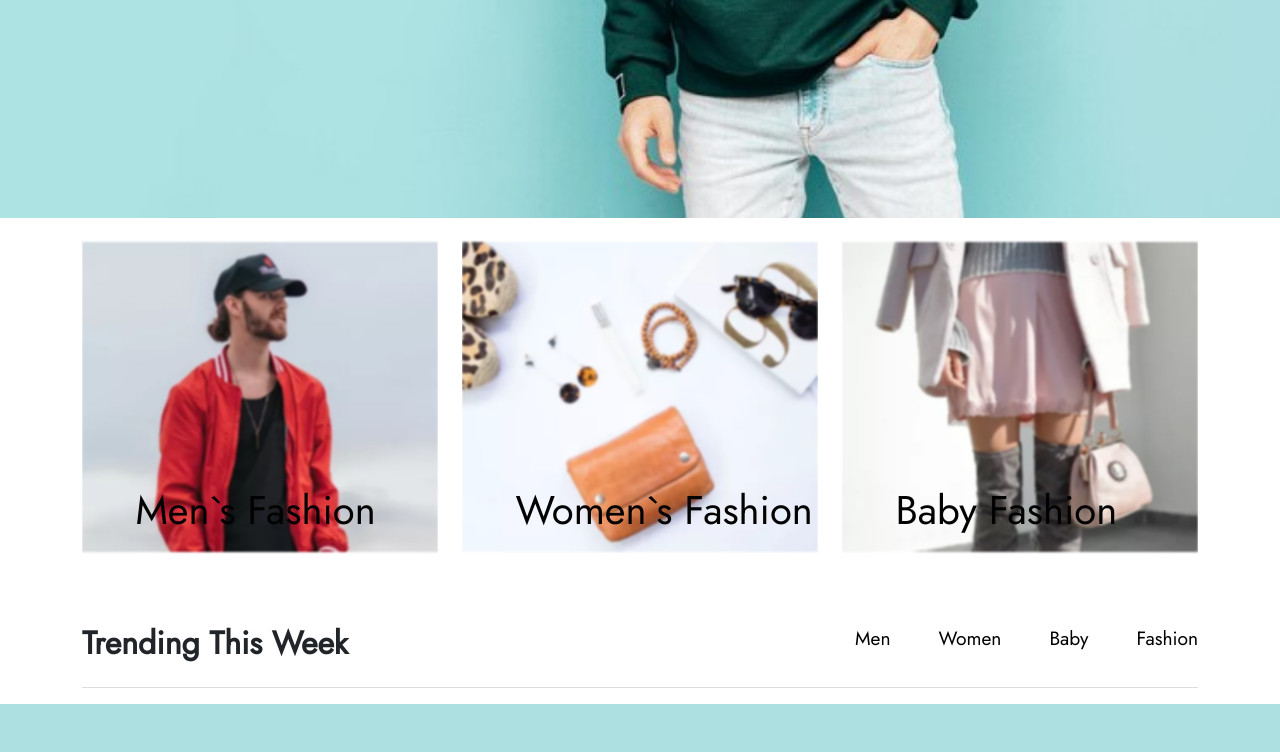
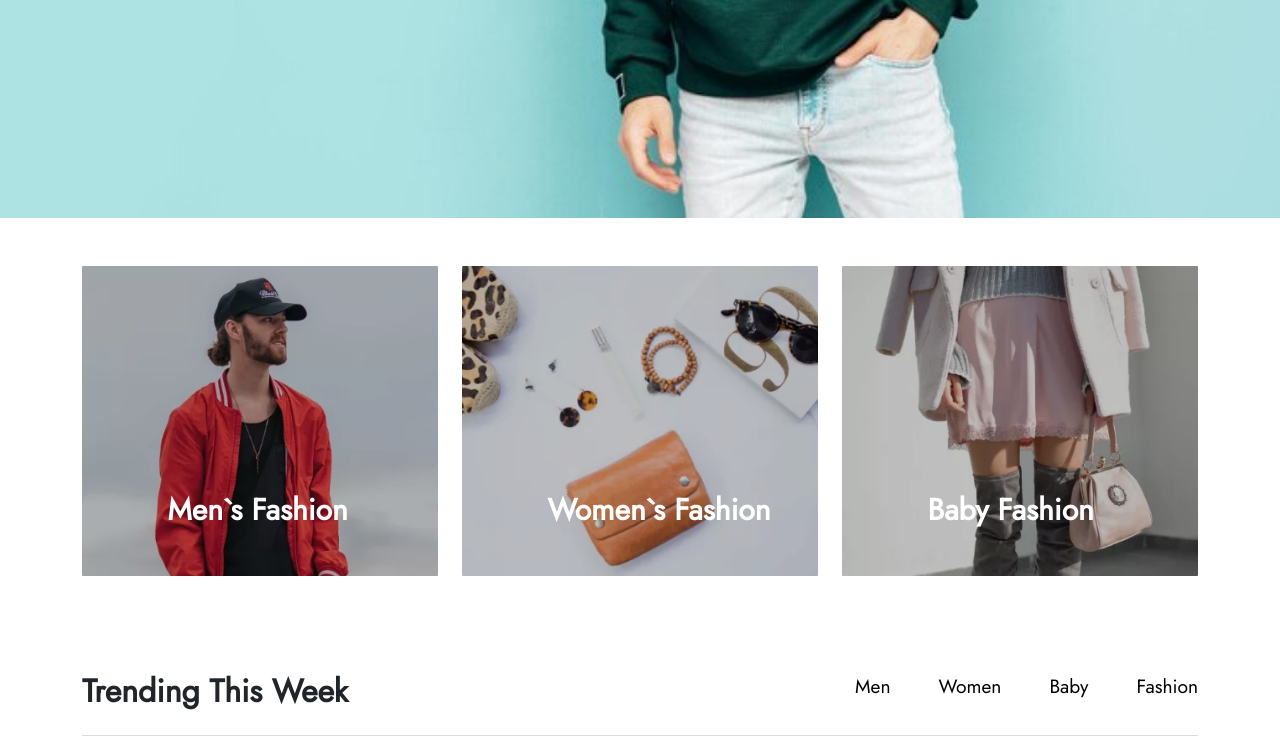
Before and after one commit to waizeshaikh123/ecom, a Django app: page / in a window 1280 px wide. Shown: the part 780-1532 px from the top of the page. Before the commit the page ends 1484 px from the top, so only its background shows below. Run offline with Django 5.2, Linux system fonts and the light colour scheme; some libraries are stand-ins or nearby versions; some web fonts are replaced.

Commit message:
ecommerce

```diff
--- a/static/css/res.css
+++ b/static/css/res.css
@@ -9,4 +9,9 @@
         flex-direction: column;
         gap: 0;
     }
+    .fsh{
+        h1{
+            font-size: 10px;
+        }
+    }
 }
--- a/static/sass/style.css
+++ b/static/sass/style.css
@@ -74,36 +74,57 @@ html, body {
   position: absolute;
   top: 100%;
   left: 35%;
-  font-weight: 600;
+  font-weight: 800;
   text-decoration: none;
-  font-size: 1rem;
+  font-size: 1.3rem;
   color: burlywood;
   transition: ease-in 0.3s;
 }
 .cara .fashion img {
-  filter: blur(1px);
   transition: ease-in-out 0.4s;
   -o-object-fit: cover;
      object-fit: cover;
   -o-object-position: center;
      object-position: center;
+  filter: brightness(0.75);
 }
 .cara .fashion h1 {
-  color: rgb(2, 2, 2);
+  color: #fff;
   position: absolute;
-  top: 75%;
-  left: 15%;
-  font-weight: 0;
+  z-index: 2;
+  top: 73%;
+  left: 24%;
+  font-size: 30px;
+  font-weight: 700;
 }
 .cara .fashion .fsh:hover a {
   top: 86%;
 }
 .cara .fashion .fsh img:hover {
   scale: 1.01;
-  filter: blur(0);
+  filter: brightness(0.8);
 }
 .cara .trend-link a {
+  position: relative;
   text-decoration-line: none;
   font-size: 1.2rem;
   color: #000;
+}
+.cara .trend-link a:hover {
+  color: red;
+}
+.cara .trend-link a::after {
+  content: "";
+  position: absolute;
+  width: 100%;
+  height: 5px;
+  border-radius: 10%;
+  background: red;
+  left: 0px;
+  bottom: -2.2rem;
+  transition: ease-in-out 0.2s;
+  display: none;
+}
+.cara .trend-link a:hover::after {
+  display: block;
 }/*# sourceMappingURL=style.css.map */
--- a/static/sass/style.scss
+++ b/static/sass/style.scss
@@ -62,7 +62,7 @@ html,body{
     .fashion{
         position: relative;
         .fsh{
-        position: relative;
+            position: relative;
             width: 100%;
             overflow: hidden;
             border-radius: 1px ;
@@ -70,37 +70,58 @@ html,body{
             position: absolute;
             top: 100%;
             left:35%;
-            font-weight: 600;
+            font-weight: 800;
                 text-decoration: none;
-                font-size: 1rem;
+                font-size: 1.3rem;
                 color: burlywood;
                 transition: ease-in 0.3s;
             }
         }
         img{
-            filter:blur(1px);
             transition: ease-in-out 0.4s;
             object-fit: cover;
             object-position:center;
+            filter:brightness(0.75);
         }
         h1{
-            color: rgb(2, 2, 2);
+            color: #fff;
             position: absolute;
-            top: 75%;
-            left:15%;
-            font-weight: 00;
+            z-index: 2;
+            top: 73%;
+            left:24%;
+            font-size: 30px;
+            font-weight: 700;
         }
         .fsh:hover a{
             top: 86%;
             }
         .fsh img:hover {
             scale: 1.01;
-            filter: blur(0);
+            filter:brightness(0.80);
         }
     }
     .trend-link a{
+        position: relative;
         text-decoration-line: none;
         font-size: 1.2rem;
         color: #000;
     }
+    .trend-link a:hover{
+        color: red;
+    }
+    .trend-link a::after{
+        content: "";
+        position: absolute;
+        width: 100%;
+        height: 5px;
+        border-radius: 10%;
+        background: red;
+        left: 0px;
+        bottom: -2.2rem;
+        transition: ease-in-out 0.2s;
+        display: none;
+    }
+    .trend-link a:hover::after{
+        display: block;
+    }
 }
--- a/templates/index.html
+++ b/templates/index.html
@@ -172,22 +172,22 @@
         <!-- Fashion - section -->
         <div class="container fashion">
             <div class="row">
-                <div class="col-lg-4 flex-wrap">
-                    <div class="py-4 fsh">
+                <div class="col-lg-4 col-md-6 col-sm-12 flex-wrap">
+                    <div class="my-5 fsh">
                         <img src="/static/images/front_images/items1.jpg.webp" alt="item1" class=" img-fluid">
                         <h1>Men`s Fashion</h1>
                         <a href="/">Shop Now</a>
                     </div>
                 </div>
-                <div class="col-lg-4 flex-wrap">
-                    <div class="py-4 fsh">
+                <div class="col-lg-4 col-md-6 col-sm-12 flex-wrap">
+                    <div class="my-5 fsh">
                         <img src="/static/images/front_images/items2.jpg.webp" alt="item1" class=" img-fluid">
                         <h1>Women`s Fashion</h1>
                         <a href="/">Shop Now</a>
                     </div>
                 </div>
-                <div class="col-lg-4 flex-wrap">
-                    <div class="py-4 fsh">
+                <div class="col-lg-4 col-md-6 col-sm-12 flex-wrap">
+                    <div class="my-5 fsh">
                         <img src="/static/images/front_images/items3.jpg.webp" alt="item1" class=" img-fluid">
                         <h1>Baby Fashion</h1>
                         <a href="/">Shop Now</a>
```
Also changed, not shown: 1 other file.
